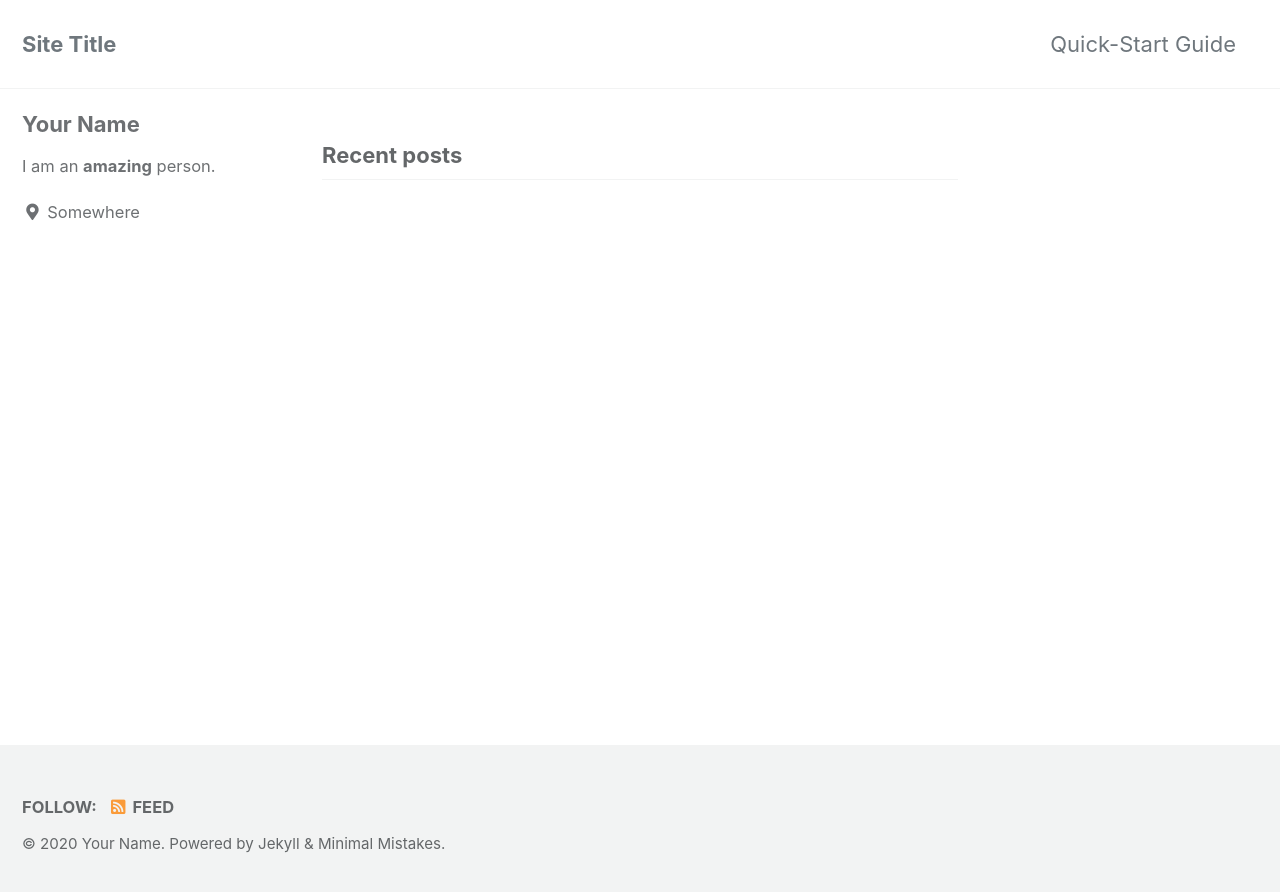
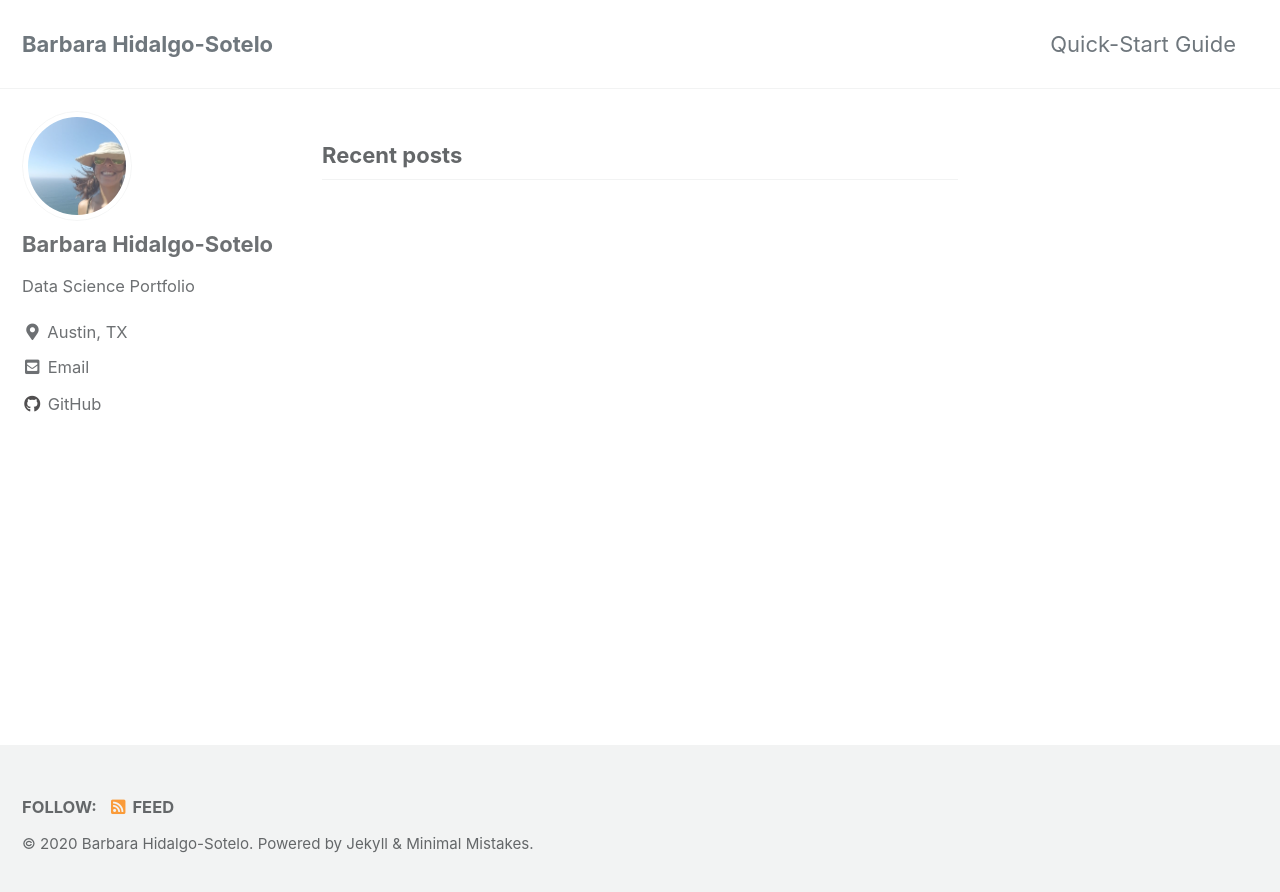
Before and after one commit to dagny099/dagny099.github.io, a Jekyll site: the page built from index.html, in a window 1280 px wide. Shown: the top 892 px of the page. Built offline with Jekyll 4.4.1, drawn with Linux system fonts in a browser that asks for light colours; cached includes are drawn as plain includes; the list of posts is cut into pages by our own code.

Commit message:
building

```diff
--- a/_config.yml
+++ b/_config.yml
@@ -16,11 +16,11 @@ minimal_mistakes_skin    : "default" # "air", "aqua", "contrast", "dark", "dirt"
 
 # Site Settings
 locale                   : "en-US"
-title                    : "Site Title"
+title                    : "Barbara Hidalgo-Sotelo"
 title_separator          : "-"
 subtitle                 : # site tagline that appears below site title in masthead
-name                     : "Your Name"
-description              : "An amazing website."
+name                     : "Barbara Hidalgo-Sotelo"
+description              : "Portfolio with Cool Stuff"
 url                      : # the base hostname & protocol for your site e.g. "https://mmistakes.github.io"
 baseurl                  : # the subpath of your site, e.g. "/blog"
 repository               : # GitHub username/repo-name e.g. "mmistakes/minimal-mistakes"
@@ -93,15 +93,15 @@ analytics:
 
 # Site Author
 author:
-  name             : "Your Name"
-  avatar           : # path of avatar image, e.g. "/assets/images/bio-photo.jpg"
-  bio              : "I am an **amazing** person."
-  location         : "Somewhere"
+  name             : "Barbara Hidalgo-Sotelo"
+  avatar           : "/assets/images/bio-photo-01.jpg"
+  bio              : "Data Science Portfolio"
+  location         : "Austin, TX"
   email            :
   links:
     - label: "Email"
       icon: "fas fa-fw fa-envelope-square"
-      # url: "mailto:your.name@email.com"
+      url: "barbs@balex.com"
     - label: "Website"
       icon: "fas fa-fw fa-link"
       # url: "https://your-website.com"
@@ -113,7 +113,7 @@ author:
       # url: "https://facebook.com/"
     - label: "GitHub"
       icon: "fab fa-fw fa-github"
-      # url: "https://github.com/"
+      url: "https://github.com/dagny099"
     - label: "Instagram"
       icon: "fab fa-fw fa-instagram"
       # url: "https://instagram.com/"
@@ -279,3 +279,10 @@ defaults:
       comments: # true
       share: true
       related: true
+  # _pages
+  - scope:
+      path: ""
+      type: pages
+    values:
+      layout: single
+      author_profile: true
```
Also changed, not shown: assets/images/bio-photo-01.jpg (added).
